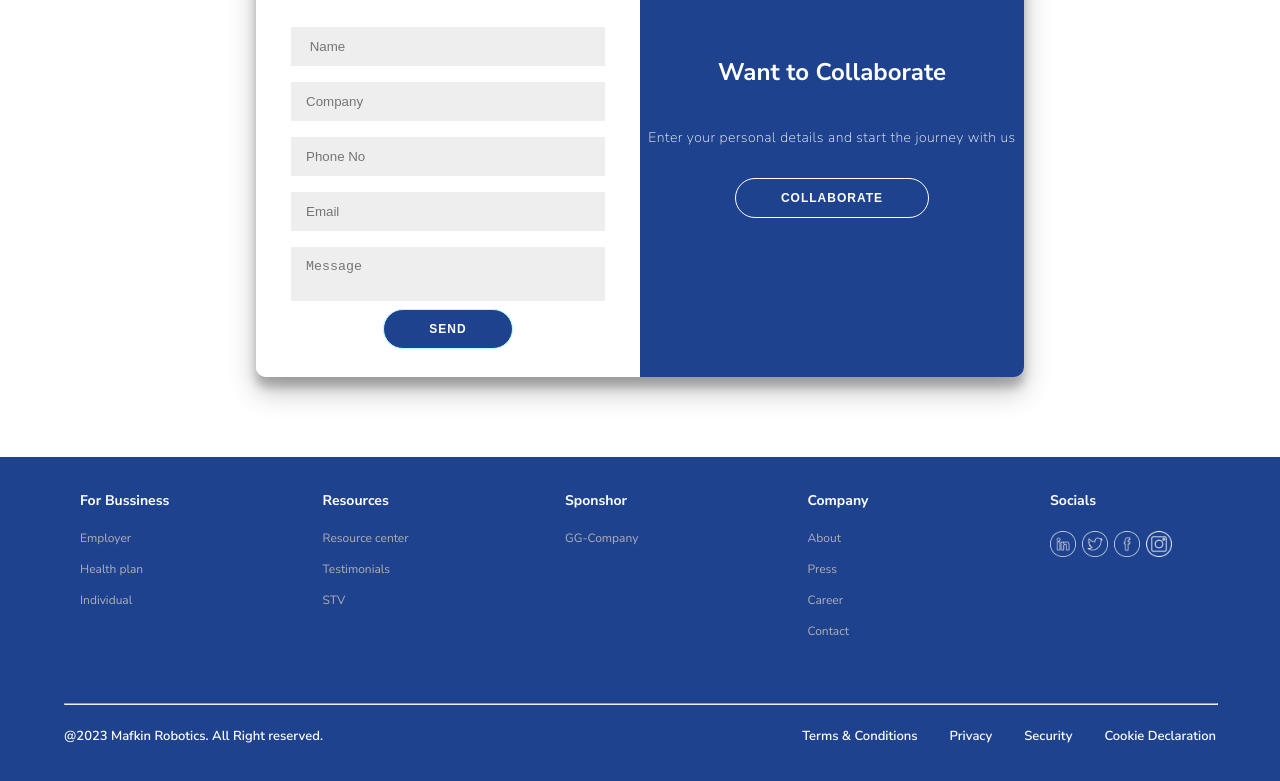
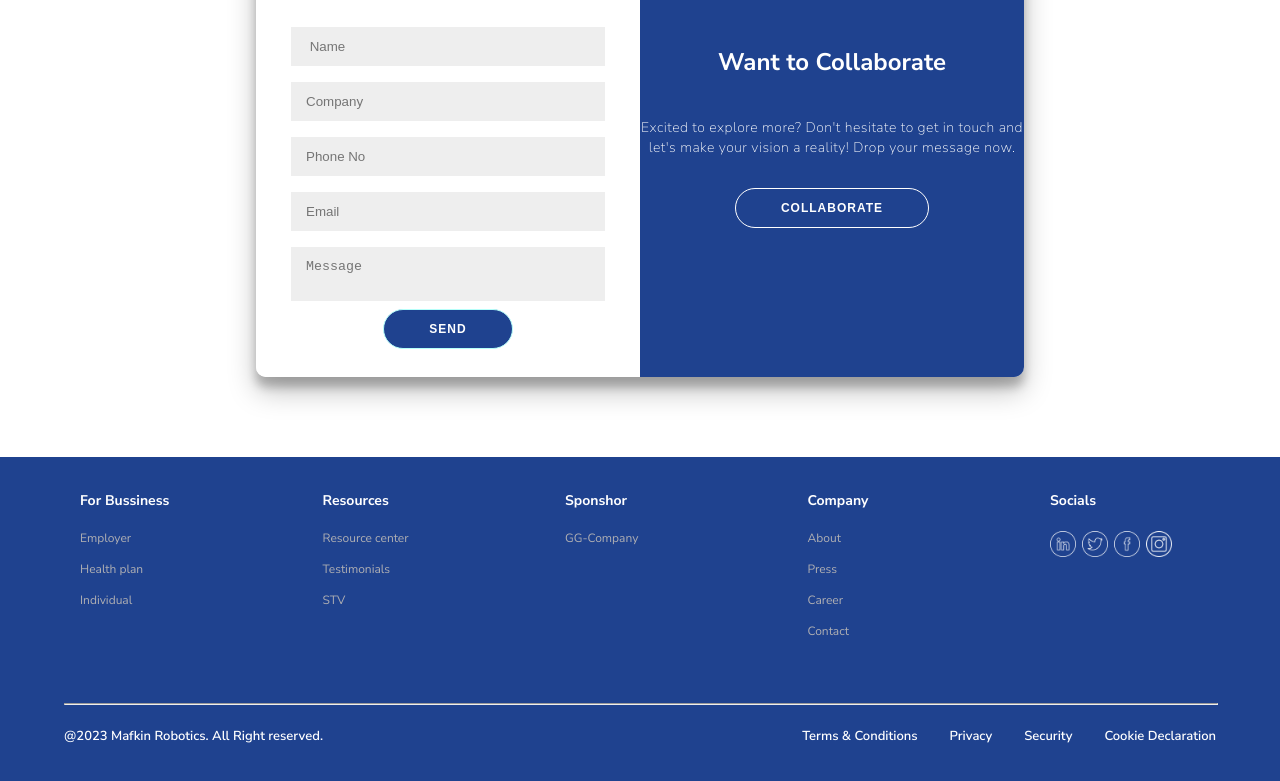
Before and after one commit to tonystark5683/Mafkin-Robotics, a Next.js app: page / in a window 1280 px wide. Shown: the part 7514-8295 px from the top of the page. Built offline with nearby package versions, Linux system fonts and the light colour scheme; a web font is replaced by a local one.

Commit message:
Update Contact.jsx

```diff
--- a/src/components/Contact/Contact.jsx
+++ b/src/components/Contact/Contact.jsx
@@ -141,8 +141,8 @@ const Contact = () => {
                 <div className="c-overlay-panel c-overlay-left">
                   <h1>Contact Now </h1>
                   <p>
-                    To stay connected with us, please Contact with your personal
-                    info
+                    Embark on a journey of unrivaled maritime excellence. Contact us now to experience first-rate ship hull cleaning services
+
                   </p>
                   <button className="ghost c-button" id="signIn">
                     Contact
@@ -151,7 +151,7 @@ const Contact = () => {
                 <div className="c-overlay-panel c-overlay-right">
                   <h1>Want to Collaborate</h1>
                   <p>
-                    Enter your personal details and start the journey with us
+                    Excited to explore more? Don't hesitate to get in touch and let's make your vision a reality! Drop your message now.
                   </p>
                   <button className="ghost c-button" id="signUp">
                     Collaborate
```
